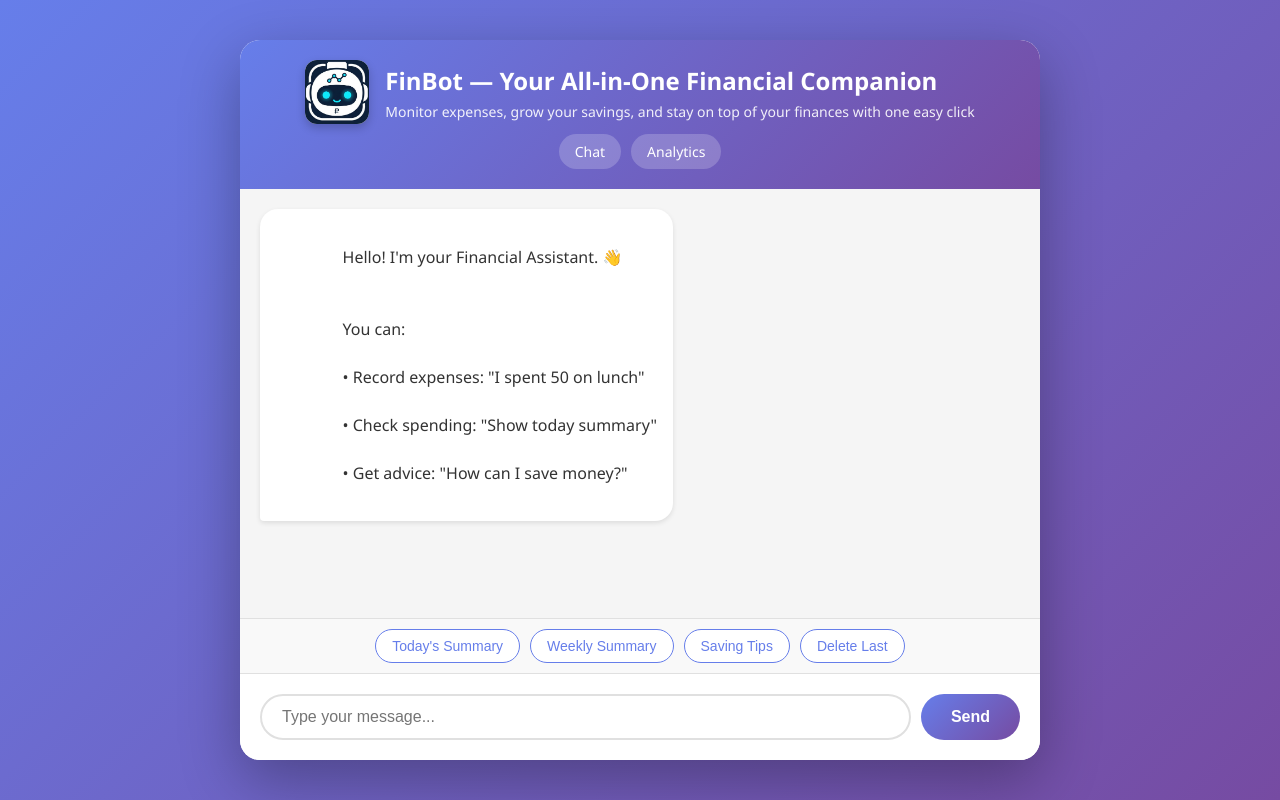
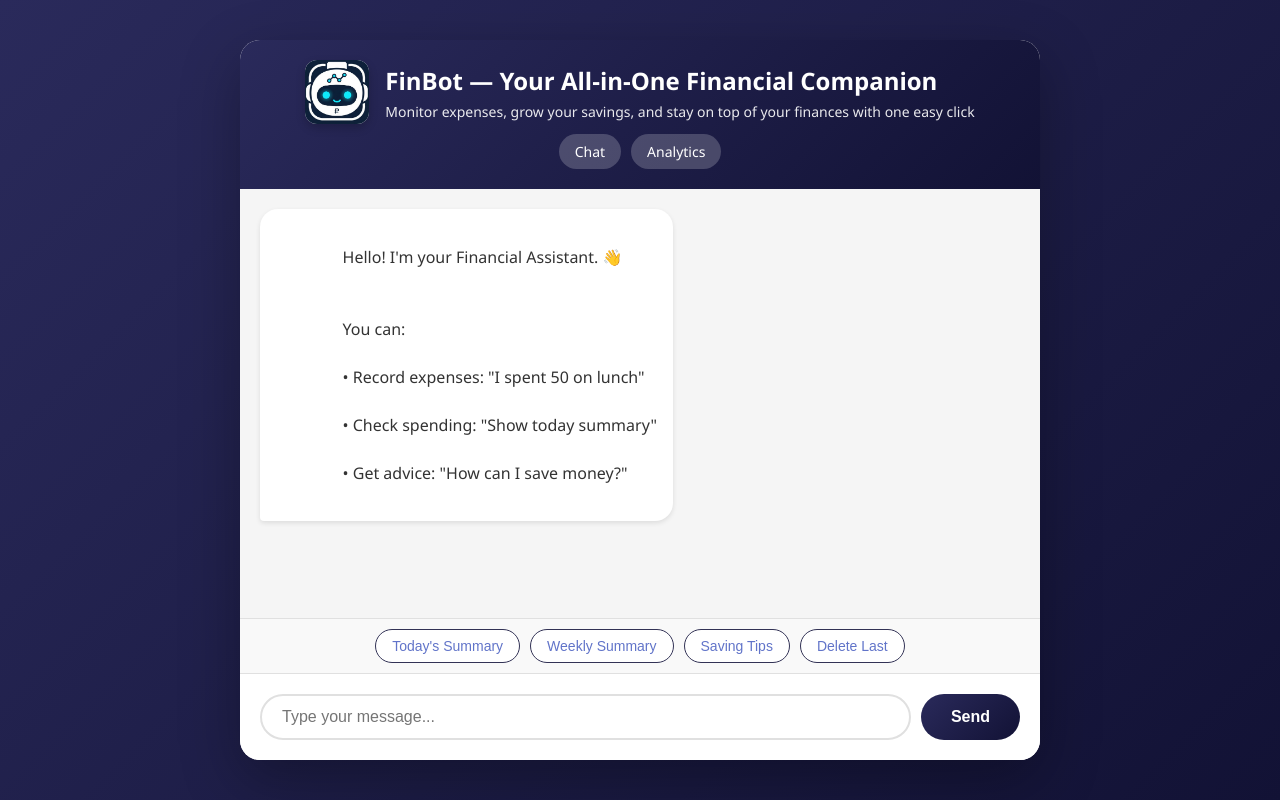
Before and after one commit to BensonRicohermoso/Financial_Management-Chatbot, a Flask app: page / in a window 1280 px wide. Run offline with Flask 3, Linux system fonts and the light colour scheme.

Commit message:
improves color theme

```diff
--- a/templates/index.html
+++ b/templates/index.html
@@ -17,7 +17,7 @@ box-sizing: border-box;
 }
 body {
         font-family: 'Segoe UI', Tahoma, Geneva, Verdana, sans-serif;
-        background: linear-gradient(135deg, #667eea 0%, #764ba2 100%);
+        background: linear-gradient(135deg,  #2A2A5B 0%, #121235 100%);
         height: 100vh;
         display: flex;
         justify-content: center;
@@ -37,7 +37,7 @@ body {
     }
 
     .header {
-        background: linear-gradient(135deg, #667eea 0%, #764ba2 100%);
+        background: linear-gradient(135deg, #2A2A5B 0%, #121235 100%);
         color: white;
         padding: 20px;
         text-align: center;
@@ -129,7 +129,7 @@ body {
     }
 
     .message.user .message-bubble {
-        background: linear-gradient(135deg, #667eea 0%, #764ba2 100%);
+        background: linear-gradient(135deg, #2A2A5B 0%, #121235 100%);
         color: white;
         border-bottom-right-radius: 4px;
     }
@@ -158,7 +158,7 @@ body {
 
     #send-btn {
         padding: 12px 30px;
-        background: linear-gradient(135deg, #667eea 0%, #764ba2 100%);
+        background: linear-gradient(135deg,  #2A2A5B 0%, #121235 100%);
         color: white;
         border: none;
         border-radius: 25px;
@@ -223,8 +223,8 @@ body {
     .quick-btn {
         padding: 8px 16px;
         background: white;
-        border: 1px solid #667eea;
-        color: #667eea;
+        border: 1px solid #333356;
+        color: #6174c9;
         border-radius: 20px;
         cursor: pointer;
         font-size: 14px;
@@ -232,7 +232,7 @@ body {
     }
 
     .quick-btn:hover {
-        background: #667eea;
+        background: #2A2A5B;
         color: white;
     }
 
```
Also changed, not shown: templates/analytics.html (+5 -5 lines).
